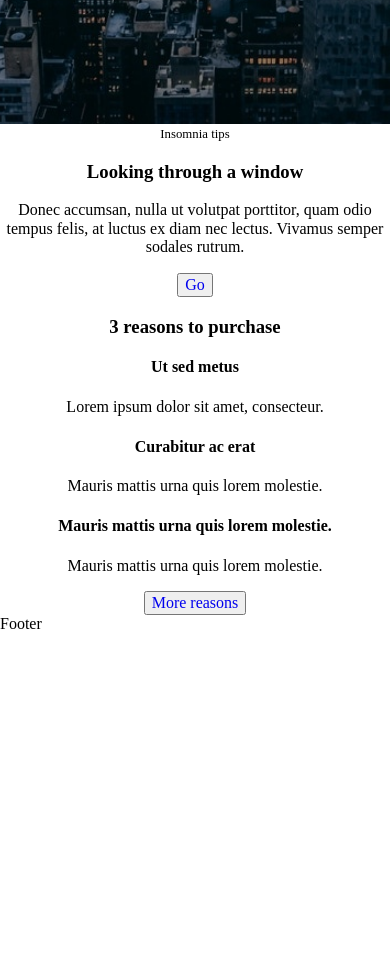
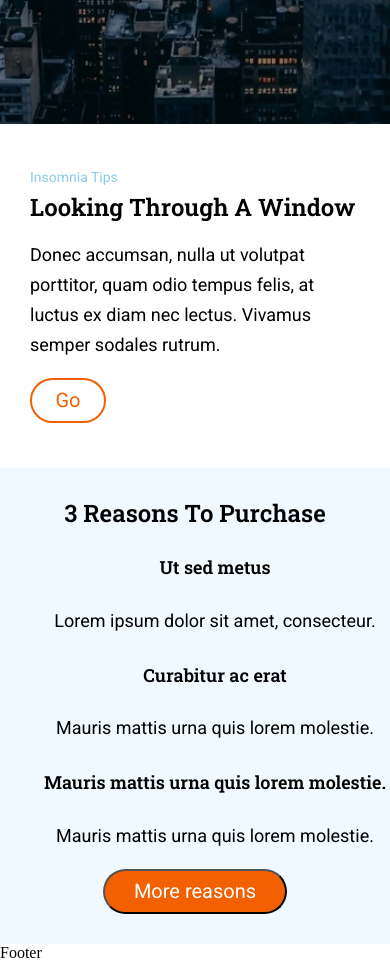
Before and after one commit to sorayav/modulo-1-evaluacion-final-sorayav, a website: page public/index.html in a window 390 px wide. Shown: the part 720-1683 px from the top of the page. Before the commit the page ends 1354 px from the top, so only its background shows below. Drawn offline with Linux system fonts and the light colour scheme.

Commit message:
Style mobile

```diff
--- a/_src/assets/scss/core/_variables.scss
+++ b/_src/assets/scss/core/_variables.scss
@@ -4,6 +4,7 @@ $primaryColor: #000;
 $secondaryColor: #4a4a4a;
 $btnColor: #f26002;
 $btnBurger: #0271bc;
+$purchaseSectionBg: #eff9ff;
 
 // Fonts & font sizes
 $titleFont: 'Roboto Slab';
@@ -13,6 +14,8 @@ $titleSize-tb: 80px;
 $titleSize-dk: 100px;
 $secondTitle-mb: 16px;
 $secondTitle-tb: 24px;
+$mainContent: 18px;
+$btnSize: 20px;
 
 // Device sizes
 $tablet: 768px;
--- a/_src/assets/scss/layouts/_header.scss
+++ b/_src/assets/scss/layouts/_header.scss
@@ -61,7 +61,11 @@
         height: 45px;
         border-radius: 50%;
         background-color: $headerColor;
+        margin-top: 45px;
         padding-top: 1%;
-        margin-top: 45px;
+
+        @include forTablet {
+            padding-top: 0.5%;
+        }
     }
 }
--- a/_src/assets/scss/layouts/_main.scss
+++ b/_src/assets/scss/layouts/_main.scss
@@ -0,0 +1,79 @@
+.main {
+    display: flex;
+    flex-direction: column;
+    justify-content: center;
+
+    p {
+        font-size: $mainContent;
+    }
+
+    .h3-main {
+        font-size: $secondTitle-tb;
+        line-height: 30px;
+        margin: 0;
+        text-transform: capitalize;
+    }
+
+    .section-tips {
+    margin: 0 15px;
+
+        small { // We can style this because it's common to all 'tips' within the section.
+            font-family: $mainFont;
+            font-size: 14px;
+            color: #8ccbea;
+            display: inline-block;
+            margin-top: 15px;
+            margin-bottom: 2%;
+            text-transform: capitalize;
+        }
+
+        .btn-article {
+            width: 76px;
+            height: 45px;
+            border-radius: 22.5px;
+            border: solid 2px $btnColor;
+            background-color: $headerColor;
+            color: $btnColor;
+            font-family: $mainFont;
+            font-size: $btnSize;
+
+                a {
+                    color: $btnColor;
+                }
+        }
+
+    }
+
+    .section-purchase {
+        margin: 0;
+        width: 100vw;
+        background-color: $purchaseSectionBg;
+        padding: 30px 0;
+
+        .h4-main {
+            font-size: $mainContent;
+            line-height: 30px;
+        }
+
+        .purchase-items {
+            display: grid;
+            grid-template-columns: ;
+        }
+
+        .btn-purchase {
+            width: 184px;
+            height: 45px;
+            border-radius: 22.5px;
+            background-color:$btnColor;
+            color: $headerColor;
+            font-family: $mainFont;
+            font-size: $btnSize;
+
+                a {
+                    color: $headerColor;
+                }
+        }
+    }
+
+
+}
--- a/_src/assets/scss/layouts/_structure.scss
+++ b/_src/assets/scss/layouts/_structure.scss
@@ -1,5 +1,22 @@
 .container {
     text-align: center;
     margin: auto;
+}
 
+.container-left {
+    text-align: left;
+    margin: 30px 15px 45px;
 }
+
+.h3-main {
+    font-family: $titleFont;
+}
+
+.h4-main {
+    font-family: $titleFont;
+}
+
+p {
+    font-family:$mainFont;
+    line-height: 30px;
+}
--- a/_src/assets/scss/main.scss
+++ b/_src/assets/scss/main.scss
@@ -4,4 +4,5 @@
 @import 'core/functions';
 @import 'layouts/structure';
 @import 'layouts/header';
+@import 'layouts/main';
 @import 'layouts/footer';
--- a/public/index.html
+++ b/public/index.html
@@ -6,7 +6,7 @@
         <meta name="viewport" content="width=device-width, initial-scale=1" />
         <title>Anonymous Proxy</title>
         <link rel="icon" href="./favicon.png" />
-        <link href="https://fonts.googleapis.com/css?family=Roboto:300|Roboto+Slab:600&display=swap"
+        <link href="https://fonts.googleapis.com/css?family=Roboto:400|Roboto+Slab:600&display=swap"
         rel="stylesheet">
         <link rel="stylesheet" href="./assets/css/main.css" />
     </head>
@@ -14,52 +14,56 @@
     <body>
         <div class="page">
             <header class="header">
-                <div class="burger-icon"><a href="https://adalab.es" target="_blank" title="Go to Adalab web"><img src="../assets/images/ico-menu.svg" alt="Menu" title="Menu"></div></a>
+                <div class="burger-icon"><a href="https://adalab.es" target="_blank" title="Go to Adalab web"><img src="./assets/images/ico-menu.svg" alt="Menu" title="Menu"></a>
 
-                    <div
-                    class="hero container">
+                </div>
+                <div class="hero container">
                     <section class="header-1"></section>
                     <section class="header-2">
                          <h1 class="h1-header">Anonymous Proxy</h1>
 
                          <h2 class="h2-header">In hac habitasse platea dictumst.</h2>
  <a href="#purchase" title="Go to 3 reasons to purchase"><button class="btn-header">
-            <img src="assets/images/ico-scroll-down.svg" alt="Scroll down" title="Scroll down" class="btn-header-img"></button></a>
+            <img src="./assets/images/ico-scroll-down.svg" alt="Scroll down" title="Scroll down" class="btn-header-img"></button></a>
 
                     </section>
                 </div>
             </header>
             <main class="main">
-                <div class="container">
+                <div class="container-left">
                     <section class="section-tips"> <small>Insomnia tips</small>
 
-                         <h3>Looking through a window</h3>
+                         <h3 class="h3-main">Looking through a window</h3>
 
-                        <p>Donec accumsan, nulla ut volutpat porttitor, quam odio tempus felis, at
+                        <p class="p-content">Donec accumsan, nulla ut volutpat porttitor, quam odio tempus felis, at
                             luctus ex diam nec lectus. Vivamus semper sodales rutrum.</p>
-                        <button><a href="#" title="Go to ...">Go</a>
+                        <button class="btn-article"><a href="#" title="Go to the article">Go</a>
 
                         </button>
                     </section>
+                </div>
+                <div class="container">
                     <section class="section-purchase" id="purchase">
-                         <h3>3 reasons to purchase</h3>
+                         <h3 class="h3-main">3 reasons to purchase</h3>
 
-                        <div class="purchase-item1">
-                             <h4>Ut sed metus</h4>
+                        <ul>
+                            <li class="purchase-item1">
+                                 <h4 class="h4-main">Ut sed metus</h4>
 
                                 <p>Lorem ipsum dolor sit amet, consecteur.</p>
-                        </div>
-                        <div class="purchase-item2">
-                             <h4>Curabitur ac erat</h4>
+                            </li>
+                            <li class="purchase-item2">
+                                 <h4 class="h4-main">Curabitur ac erat</h4>
 
                                 <p>Mauris mattis urna quis lorem molestie.</p>
-                        </div>
-                        <div class="purchase-item3">
-                             <h4>Mauris mattis urna quis lorem molestie.</h4>
+                            </li>
+                            <li class="purchase-item3">
+                                 <h4 class="h4-main">Mauris mattis urna quis lorem molestie.</h4>
 
                                 <p>Mauris mattis urna quis lorem molestie.</p>
-                        </div>
-                        <button class="btn-reasons"><a href="#" title="More reasons">More reasons</a>
+                            </li>
+                        </ul>
+                        <button class="btn-purchase"><a href="#" title="More reasons">More reasons</a>
 
                         </button>
                     </section>
```
Also changed, not shown: _src/templates/index.html (+1 -1 lines), _src/templates/partials/_header.html (+2 -2 lines), _src/templates/partials/_main.html (+17 -12 lines), public/assets/css/main.css, 1 other file. Lines whose indentation alone changed are shown as unchanged.
